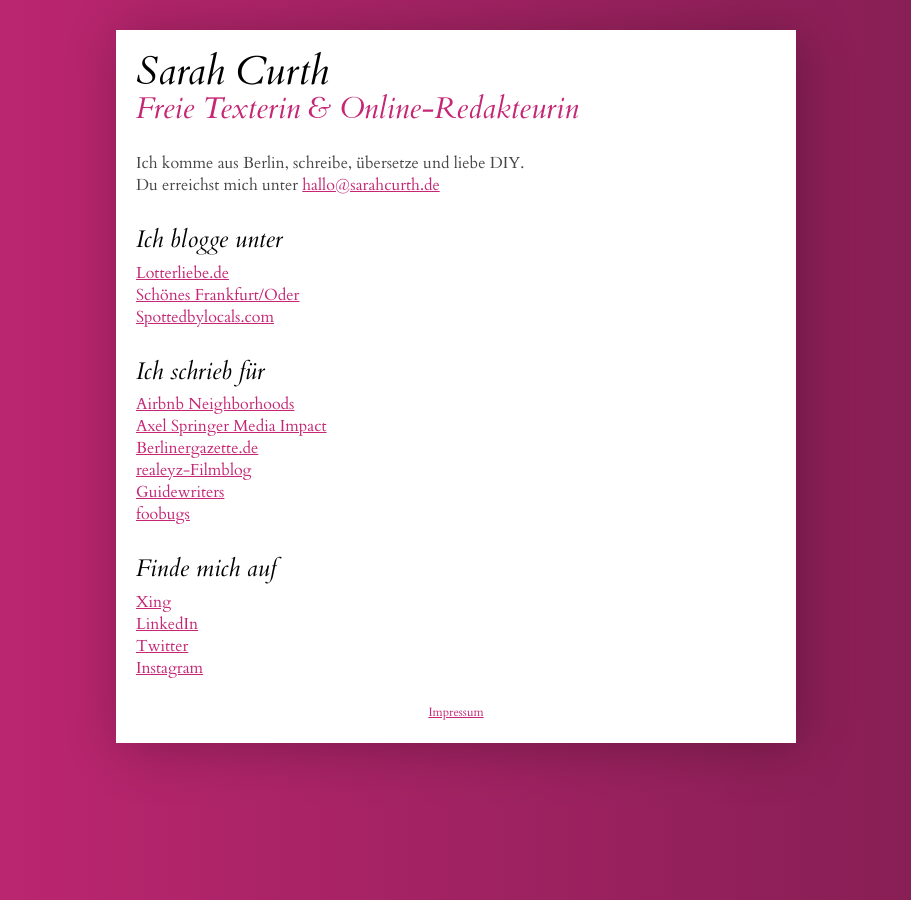
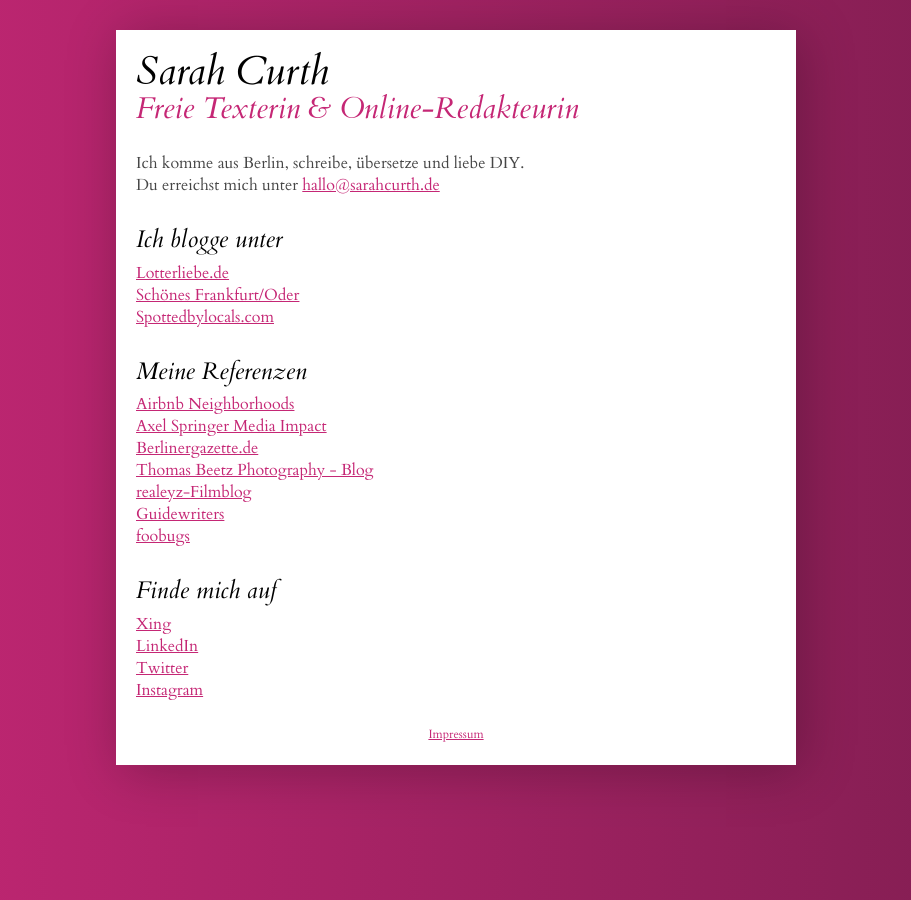
Before and after one commit to lotterliebe/lotterliebe.github.io, a Jekyll site: the page built from index.md, in a window 1280 px wide. Shown: the whole page, without its empty margins (184-1095 px from the left). Built offline with Jekyll 4.4.1, drawn with Linux system fonts in a browser that asks for light colours; Markdown is read by kramdown in place of the engine named in the settings.

Commit message:
Update index.md

```diff
--- a/index.md
+++ b/index.md
@@ -8,10 +8,11 @@ Du erreichst mich unter [hallo@sarahcurth.de](mailto:hallo@sarahcurth.de)
 *  [Schönes Frankfurt/Oder](http://schoenesffo.tumblr.com/)
 *  [Spottedbylocals.com](http://spottedbylocals.com/berlin/author/sarahcurth)
 
-##Ich schrieb für
+##Meine Referenzen
 *  [Airbnb Neighborhoods](https://www.airbnb.de/locations)
 *  [Axel Springer Media Impact](http://www.axelspringer-mediapilot.de/)
 *  [Berlinergazette.de](http://berlinergazette.de/author/sarah-curth/)
+*  [Thomas Beetz Photography - Blog](http://thomasbeetzphotography.com/wedding-stories/)
 *  [realeyz-Filmblog](http://www.realeyz.tv/de/blog/author/sarahcurth)
 *  [Guidewriters](https://guidewriters.com/)
 *  [foobugs](http://foobugs.com)
```
